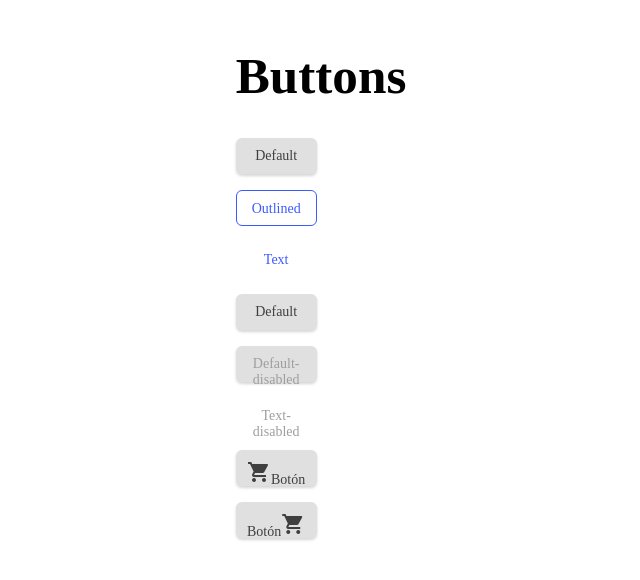
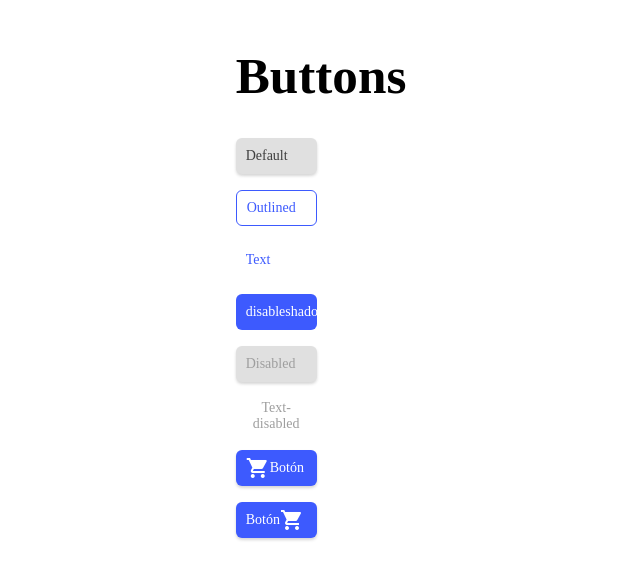
Before and after one commit to SamantaDriuzzi/desafioComponenteBoton, a React (Vite) app in the folder button-component-master/desafioBoton/: page / in a window 1280 px wide. Shown: the part 124-704 px from the top of the page, without its empty margins (319-959 px from the left). Built offline with nearby package versions, Linux system fonts and the light colour scheme.

Commit message:
reformulación de la logica para el botón

```diff
--- a/button-component-master/desafioBoton/package.json
+++ b/button-component-master/desafioBoton/package.json
@@ -10,6 +10,7 @@
     "preview": "vite preview"
   },
   "dependencies": {
+    "lodash": "^4.17.21",
     "prop-types": "^15.8.1",
     "react": "^18.2.0",
     "react-dom": "^18.2.0",
--- a/button-component-master/desafioBoton/src/App.jsx
+++ b/button-component-master/desafioBoton/src/App.jsx
@@ -1,5 +1,5 @@
 import "./App.css";
-import Button from "./component/Button";
+import Button from "./component/Button.jsx";
 
 function App() {
   return (
@@ -9,13 +9,13 @@ function App() {
         <Button>Default</Button>
         <Button variant={"outline"}>Outlined</Button>
         <Button variant={"text"}>Text</Button>
-        <Button disableshadow>Default</Button>
-        <Button disabled>Default-disabled</Button>
+        <Button disableShadow>disableshadow</Button>
+        <Button disabled>Disabled</Button>
         <Button variant={"text"} disabled>
           Text-disabled
         </Button>
-        <Button startIcon={"local_grocery_store"}>Botón</Button>
-        <Button endIcon={"local_grocery_store"}>Botón</Button>
+        <Button startIcon="local_grocery_store">Botón</Button>
+        <Button endIcon="local_grocery_store">Botón</Button>
       </div>
     </>
   );
--- a/button-component-master/desafioBoton/src/component/Button.jsx
+++ b/button-component-master/desafioBoton/src/component/Button.jsx
@@ -1,21 +1,56 @@
 import PropTypes from "prop-types";
+import {
+  getBorder,
+  getBoxShadow,
+  getHoverBackgroundColor,
+  getColor,
+  getBackgroundColor,
+} from "./ButtonFuctionStyled";
 import StyledButton from "./ButtonStyledComponent";
 
-const Button = ({ variant, disabled, children, startIcon, endIcon }) => {
+const Button = ({
+  variant,
+  disabled,
+  children,
+  startIcon,
+  endIcon,
+  disableShadow,
+}) => {
   Button.propTypes = {
     variant: PropTypes.string,
     disabled: PropTypes.bool,
-    disableshadow: PropTypes.bool,
     children: PropTypes.node,
     startIcon: PropTypes.string,
     endIcon: PropTypes.string,
+    disableShadow: PropTypes.bool,
+  };
+
+  // Definir estilos basados en las propiedades
+  const styles = {
+    backgroundColor: getBackgroundColor(
+      variant,
+      disabled,
+      startIcon,
+      endIcon,
+      disableShadow
+    ),
+    color: getColor(variant, disabled, startIcon, endIcon, disableShadow),
+    border: getBorder(variant),
+    boxShadow: getBoxShadow(variant, disableShadow),
+    hoverBackgroundColor: getHoverBackgroundColor(
+      variant,
+      disabled,
+      disableShadow,
+      startIcon,
+      endIcon
+    ),
   };
 
   return (
-    <StyledButton variant={variant} disabled={disabled} disableshadow>
-      {startIcon && <span className="material-icons">{startIcon}</span>}
+    <StyledButton styles={styles}>
+      <span className="material-icons">{startIcon}</span>
       {children}
-      {endIcon && <span className="material-icons">{endIcon}</span>}
+      <span className="material-icons">{endIcon}</span>
     </StyledButton>
   );
 };
--- /dev/null
+++ b/button-component-master/desafioBoton/src/component/ButtonFuctionStyled.jsx
@@ -0,0 +1,74 @@
+function getColor(variant, disabled, startIcon, endIcon, disableShadow) {
+  return variant === "outline"
+    ? "#3d5afe"
+    : variant === "text" && !disabled
+    ? "#3d5afe"
+    : disableShadow
+    ? "#FFF"
+    : disabled
+    ? "#9E9E9E"
+    : disabled && variant === "text"
+    ? "#9E9E9E"
+    : startIcon === "local_grocery_store" || endIcon === "local_grocery_store"
+    ? "#FFF"
+    : "#3f3f3f";
+}
+function getBackgroundColor(
+  variant,
+  disabled,
+  startIcon,
+  endIcon,
+  disableShadow
+) {
+  return variant === "outline"
+    ? "transparent"
+    : variant === "text" || (variant === "text" && disabled)
+    ? "transparent"
+    : disableShadow
+    ? "#3d5afe"
+    : disabled
+    ? "#e0e0e0"
+    : startIcon === "local_grocery_store" || endIcon === "local_grocery_store"
+    ? "#3d5afe"
+    : "#e0e0e0";
+}
+function getBoxShadow(variant, disableShadow) {
+  return variant === "outline"
+    ? "none"
+    : variant === "text"
+    ? "none"
+    : disableShadow
+    ? "none"
+    : "0px 2px 3px 0px rgba(51, 51, 51, 0.2)";
+}
+function getBorder(variant) {
+  return variant === "outline" ? "1px solid #3d5afe" : "none";
+}
+function getHoverBackgroundColor(
+  variant,
+  disabled,
+  disableShadow,
+  startIcon,
+  endIcon
+) {
+  return variant === "outline"
+    ? "rgba(41, 98, 255, 0.10)"
+    : variant === "text" && !disabled
+    ? "rgba(41, 98, 255, 0.10)"
+    : variant === "text" && disabled
+    ? "none"
+    : disableShadow
+    ? "none"
+    : disabled
+    ? "none"
+    : startIcon === "local_grocery_store" || endIcon === "local_grocery_store"
+    ? "none"
+    : "#aeaeae";
+}
+export {
+  getColor,
+  getBackgroundColor,
+  getBorder,
+  getBoxShadow,
+  getHoverBackgroundColor,
+};
--- a/button-component-master/desafioBoton/src/component/ButtonStyledComponent.jsx
+++ b/button-component-master/desafioBoton/src/component/ButtonStyledComponent.jsx
@@ -1,6 +1,7 @@
 import styled from "styled-components";
 
 const StyledButton = styled.button`
+  display: flex;
   width: 81px;
   height: 36px;
   flex-shrink: 0;
@@ -13,63 +14,16 @@ const StyledButton = styled.button`
   line-height: normal;
   box-sizing: border-box;
   padding: 10px;
+  align-items: center;
 
-  background-color: ${(props) =>
-    props.variant === "outline"
-      ? "transparent"
-      : props.endIcon
-      ? "#3d5afe"
-      : props.variant === "text"
-      ? "transparent"
-      : props.disableShadow
-      ? "#3d5afe"
-      : props.disabled
-      ? "#e0e0e0"
-      : props.variant === "text" && props.disabled
-      ? "transparent"
-      : "#e0e0e0"};
-
-  color: ${(props) =>
-    props.variant === "outline"
-      ? "#3d5afe"
-      : props.variant === "text" && !props.disabled
-      ? "#3d5afe"
-      : props.disableShadow
-      ? "#FFF"
-      : props.disabled
-      ? "#9E9E9E"
-      : props.disabled && props.variant === "text"
-      ? "#9E9E9E"
-      : props.startIcon
-      ? "#FFF"
-      : "#3f3f3f"};
-
-  border: ${(props) =>
-    props.variant === "outline" ? "1px solid #3d5afe" : "none"};
-
-  box-shadow: ${(props) =>
-    props.variant === "outline"
-      ? "none"
-      : props.variant === "text"
-      ? "none"
-      : props.disableShadow
-      ? "none"
-      : "0px 2px 3px 0px rgba(51, 51, 51, 0.2)"};
+  background-color: ${(props) => props.styles.backgroundColor};
+  color: ${(props) => props.styles.color};
+  border: ${(props) => props.styles.border};
+  box-shadow: ${(props) => props.styles.boxShadow};
 
   &:hover,
   &:focus {
-    background-color: ${(props) =>
-      props.variant === "outline"
-        ? "rgba(41, 98, 255, 0.10)"
-        : props.variant === "text" && !props.disabled
-        ? "rgba(41, 98, 255, 0.10)"
-        : props.variant === "text" && props.disabled
-        ? "transparent"
-        : props.disableShadow
-        ? "#3d5afe"
-        : props.disabled
-        ? "#e0e0e0"
-        : "#aeaeae"};
+    background-color: ${(props) => props.styles.hoverBackgroundColor};
   }
 `;
 export default StyledButton;
```
Also changed, not shown: 2 other files (tests, documents, lock files or other folders).
